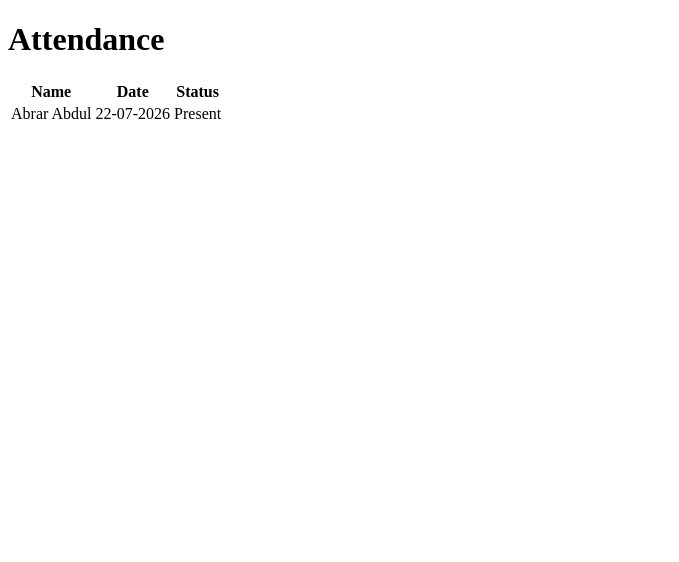
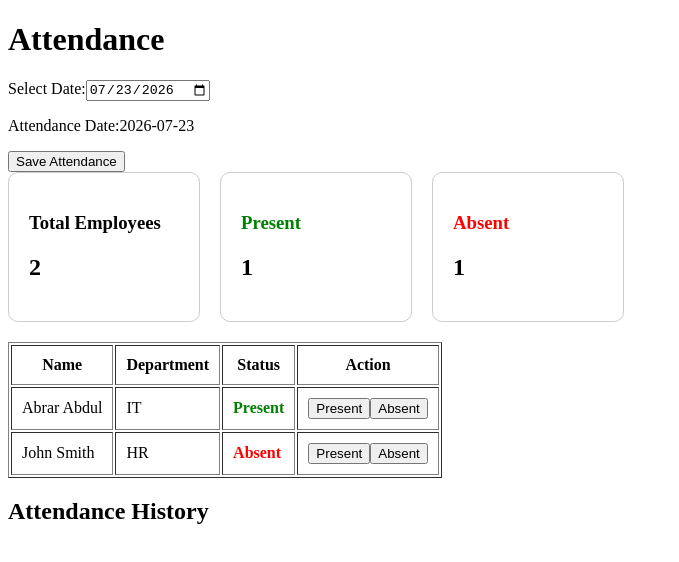
Before and after one commit to abbu46/hrms-pro, a React (Vite) app: page /attendance in a window 1280 px wide. Shown: the top 562 px of the page, without its empty margins (0-679 px from the left). Built offline with nearby package versions, Linux system fonts and the light colour scheme.

Commit message:
Added attendance summary and date features

```diff
--- a/src/layouts/DashboardLayout.css
+++ b/src/layouts/DashboardLayout.css
@@ -51,6 +51,7 @@
   border-radius: 6px;
   cursor:pointer;
   margin-bottom: 20px;
+  margin margin-left: 20px;
   font-size: 16px;
 
 }
--- a/src/pages/Attendance.tsx
+++ b/src/pages/Attendance.tsx
@@ -1,24 +1,181 @@
+import {useState} from "react";
+
+
+
 function Attendance(){
+
+
+  const [date, setDate] = useState(new Date().toISOString().split("T")[0]);
+  const [attendanceHistory, setAttendanceHistory] = useState<any[]>([]);
+
+  const [attendance,setAttendance] = useState([
+    { name:"Abrar Abdul",
+      department: "IT",
+      status: "Present",
+
+  },
+
+  {
+    name: "John Smith",
+    department:"HR",
+    status:"Absent",
+  },
+]);
+
+
+const updateStatus = (index: number , status: string ) => {
+  const updatedAttendance = [ ...attendance];
+  updatedAttendance[index].status = status;
+  setAttendance(updatedAttendance);
+};
+const saveAttendance =() => {
+  const record ={
+    date: date,
+    employees: attendance,
+  };
+  setAttendanceHistory([...attendanceHistory, record]);
+  alert("Attendance saved successfully!");
+};
+
+const presentCount= attendance.filter(
+  (employee) => employee.status === "Present"
+).length;
+
+const absentCount= attendance.filter(
+  (employee) => employee.status === "Absent"
+).length;
+
+
   return (
     <div>
       <h1>Attendance</h1>
-      <table>
+      <label>
+        Select Date:
+        <input type="date"
+        value={date}
+        onChange={(e) => setDate(e.target.value)}
+        />
+      </label>
+      <p>Attendance Date:{date}</p>
+      <button onClick={saveAttendance}>
+        Save Attendance
+
+      </button>
+
+
+
+      <div style={{display: "flex", gap: "20px", marginBottom:"20px"}}>
+        <div style={{
+          padding: "20px",
+          border: "1px solid #ccc",
+          borderRadius: "10px" ,
+          width:"150px"
+        }}>
+         <h3>Total Employees</h3>
+         <h2>{attendance.length}</h2>
+         </div>
+
+
+         <div style = {{
+          padding: "20px",
+          border: "1px solid #ccc",
+          borderRadius: "10px",
+          width:"150px"
+
+         }}>
+          <h3 style={{color:"green"}}>Present</h3>
+          <h2>{presentCount}</h2>
+          </div>
+
+
+          <div style={{
+            padding: "20px",
+            border: "1px solid #ccc",
+            borderRadius:"10px",
+            width: "150px"
+          }}>
+
+            <h3 style={{color:"red"}}>Absent</h3>
+            <h2>{absentCount}</h2>
+
+            </div>
+            </div>
+
+      <table border={1} cellPadding={10}>
         <thead>
           <tr>
             <th>Name</th>
-            <th>Date</th>
+            <th>Department</th>
             <th>Status</th>
+            <th>Action</th>
           </tr>
 
         </thead>
         <tbody>
-          <tr>
-            <td>Abrar Abdul</td>
-            <td>22-07-2026</td>
-            <td>Present</td>
-          </tr>
-        </tbody>
+         { attendance.map((employee, index) => (
+          <tr key ={index}>
+            <td>{employee.name}</td>
+            <td>{employee.department}</td>
+            <td>
+              <span style={{
+                color: employee.status === "Present" ? "green" : "red",
+                fontWeight:"bold",
+
+              }} >{employee.status}</span>
+            </td>
+
+
+
+
+            <td>
+              <button onClick={() => updateStatus(index, "Present")}>Present</button>
+
+              <button onClick={() => updateStatus(index, "Absent")}>Absent</button>
+
+            </td>
+            </tr>
+         ))}
+          </tbody>
+
+
+
+
+
       </table>
+      <h2>Attendance History</h2>
+      {attendanceHistory.map((record, index) =>(
+        <div key={index}>
+          <h3>Date: {record.date}</h3>
+          <table border={1} cellPadding={10}>
+            <thead>
+              <tr>
+                <th>Name</th>
+                <th>Department</th>
+                <th>Status</th>
+
+              </tr>
+            </thead>
+
+            <tbody>
+              {record.employees.map((employee:any, empIndex:number) =>(
+                <tr key={empIndex}>
+                  <td>{employee.name}</td>
+                  <td>{employee.department}</td>
+                  <td style= {{
+                    color: employee.status === "Present" ? "green" :"red",
+                    fontWeight:"bold"
+                  }}>
+                     {employee.status}
+                     </td>
+
+                </tr>
+              )) }
+            </tbody>
+            </table>
+            </div>
+      ))
+
+      }
     </div>
   );
 }
--- a/src/pages/Employees.tsx
+++ b/src/pages/Employees.tsx
@@ -21,6 +21,7 @@ function Employees(){
   const [department,setDepartment] = useState("");
   const [position,setPosition] = useState("");
   const [editIndex,setEditIndex] = useState<number | null>(null);
+  const [search,setSearch] = useState("");
 
 
   function addEmployee() {
@@ -63,14 +64,23 @@ function Employees(){
     setShowForm(true);
   };
 
+  const filteredEmployees = employees.filter((employee) => employee.name.toLowerCase().includes(search.toLowerCase()));
+
   return(
     <div>
       <h1>Employees</h1>
+      <input
+      type="text"
+      placeholder= "search employee..."
+      value= {search}
+      onChange={(e) => setSearch(e.target.value)}/>
+
       <button className="add-btn" onClick={() => setShowForm(true)}>+ Add Employee</button>
       {showForm && (
         <div>
           <h2>Add Employee</h2>
-          <input type="text"
+          <input
+          type="text"
           placeholder="Enter the Name"
           value={name}
           onChange={(e) => setName(e.target.value)}
@@ -108,7 +118,7 @@ function Employees(){
         </thead>
 
         <tbody>
-          {employees.map((employee,index) => (
+          {filteredEmployees.map((employee,index) => (
             <tr key={index}>
               <td>{employee.name}</td>
               <td>{employee.department}</td>
```
Also changed, not shown: src/App.tsx (+12 -1 lines).
